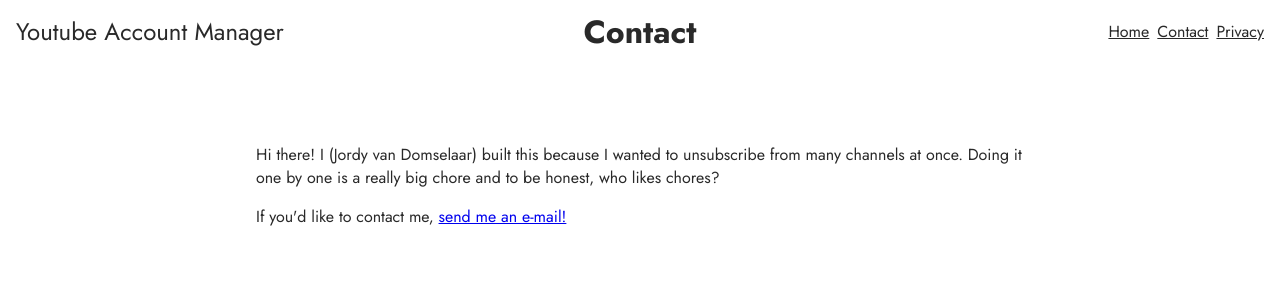
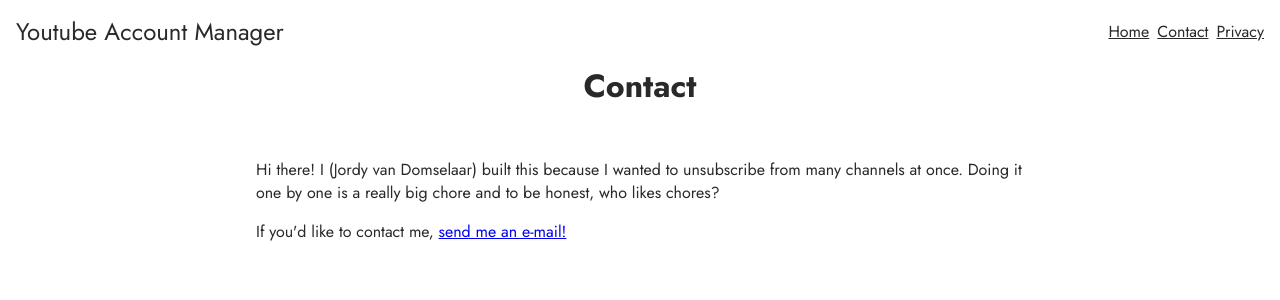
Before and after one commit to jordyvandomselaar/youtube-account-manager, a Next.js app: page /contact in a window 1280 px wide. Shown: the top 300 px of the page. Built offline with nearby package versions, Linux system fonts and the light colour scheme.

Commit message:
Fix some styling issues

```diff
--- a/src/components/Box.tsx
+++ b/src/components/Box.tsx
@@ -11,7 +11,7 @@ const Box = styled.div<LayoutProps & SpaceProps & ColorProps & {
   ${variant({
   variants: {
     container: {
-      px: "20%"
+      px: [4, "20%"]
     }
   }
 })}
--- a/src/components/Text.tsx
+++ b/src/components/Text.tsx
@@ -30,7 +30,8 @@ ${variant({
         },
         p: {
             fontFamily: "primary",
-            color: "primary"
+            color: "primary",
+            wordBreak: "break-word"
         }
     }
 })}
--- a/src/layouts/Layout.tsx
+++ b/src/layouts/Layout.tsx
@@ -16,8 +16,8 @@ const Layout: FC<LayoutProps> & {
     Actions: FC<{loggedIn: boolean}>,
 } = ({children}) => {
     return (
-        <Grid height="100%" gridTemplateColumns="repeat(3, 1fr)" gridTemplateRows={[, "63px 1fr"]} display="grid"
-              gridAutoRows={["min-content", false]}>
+        <Grid height="100%" gridTemplateColumns="repeat(3, 1fr)" gridTemplateRows={[, "63px 63px 1fr"]} display="grid"
+              gridAutoRows={["min-content"]}>
             {children}
         </Grid>
     );
@@ -25,7 +25,7 @@ const Layout: FC<LayoutProps> & {
 
 
 Layout.SiteName = () => (
-    <Grid gridColumn={["1/span 3", 1]} gridRow={1}>
+    <Grid gridColumn={["1/span 3", "1/span 2"]} gridRow={1}>
         <Box height="100%" ml={[0, 3]} mb={[4, 0]} mt={[3, 0]}>
             <Flex flexDirection="row" alignItems="center"
                   justifyContent={["center", "flex-start"]}
@@ -95,10 +95,10 @@ Layout.PageTitle = ({title}) => (
         <Head>
             <title>Youtube Account Manager | {title}</title>
         </Head>
-        <Grid gridColumn={["1/span 3", 2]} gridRow={[3, 1]}>
+        <Grid gridColumn={["1/span 3", "1/span 3"]} gridRow={[3, 2]}>
             <Flex justifySelf="center">
                 <Box height="100%">
-                    <Flex flexDirection="row" alignItems="center" justifyContent="center">
+                    <Flex flexDirection="row" alignItems="flex-start" justifyContent="center">
                         <Text m={0} variant="h1" as="h1">{title}</Text>
                     </Flex>
                 </Box>
@@ -108,8 +108,8 @@ Layout.PageTitle = ({title}) => (
 )
 
 Layout.Content = ({children}) => (
-    <Grid gridRow={[4, 2]} gridColumn="1 / span 3">
-        <Box pt={[3, 5]}>
+    <Grid gridRow={[4, 3]} gridColumn="1 / span 3">
+        <Box pt={3}>
             {children}
         </Box>
     </Grid>
```
